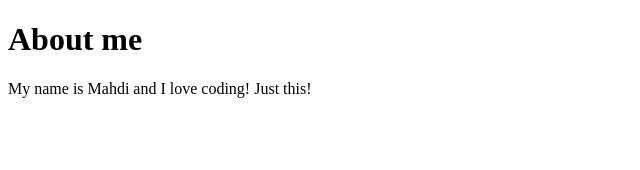
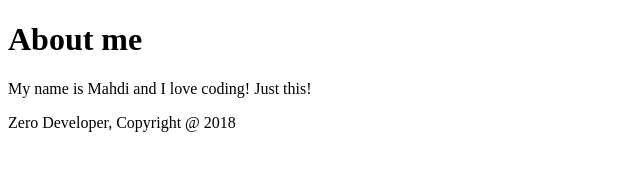
Before and after one commit to developer1381/test, a plain HTML site: page about.html in a window 1280 px wide. Shown: the whole page, without its empty margins (0-640 px from the left). Drawn offline with Linux system fonts and the light colour scheme.

Commit message:
add footer to the pages

```diff
--- a/about.html
+++ b/about.html
@@ -8,4 +8,5 @@
     <h1>About me</h1>
     <p>My name is Mahdi and I love coding! Just this!</p>
   </body>
+  <footer><p>Zero Developer, Copyright @ 2018</p></footer>
 </html>
```
Also changed, not shown: home.html (+1 -0 lines), index.html (+1 -0 lines).
